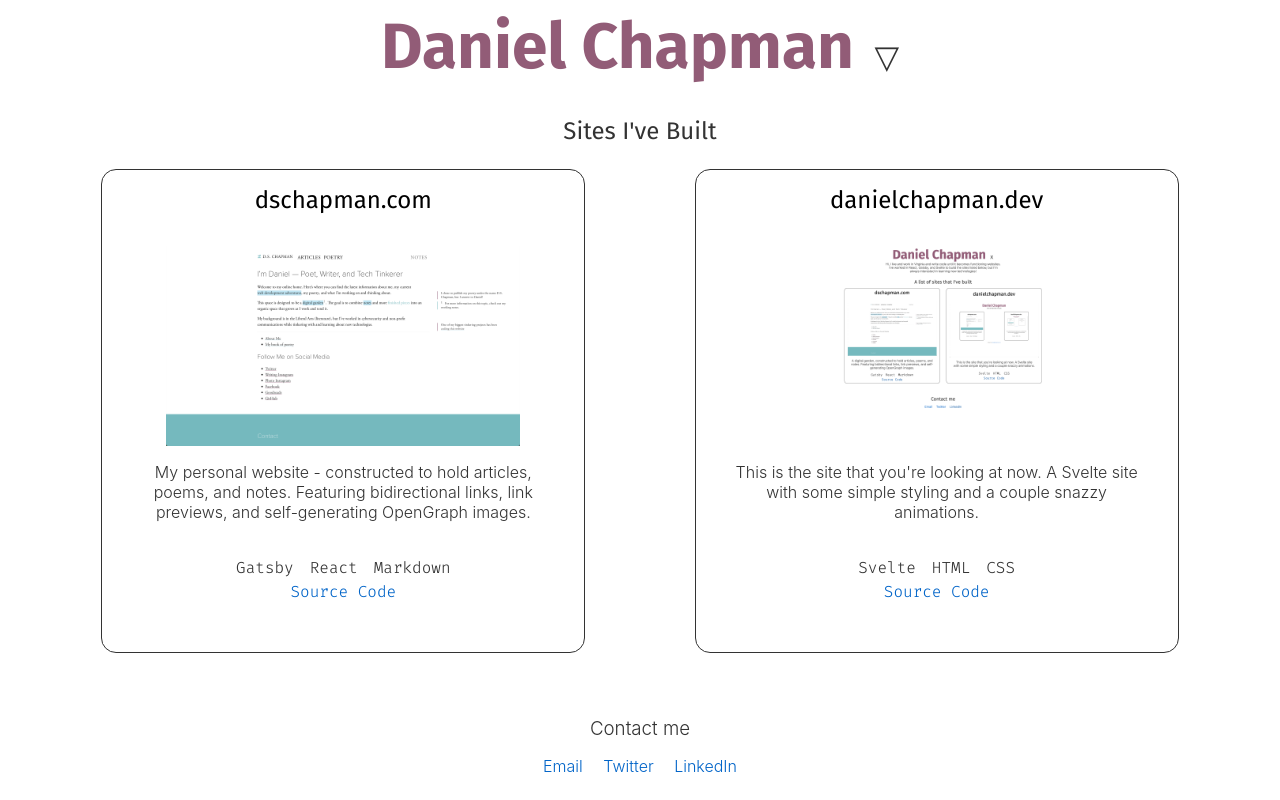
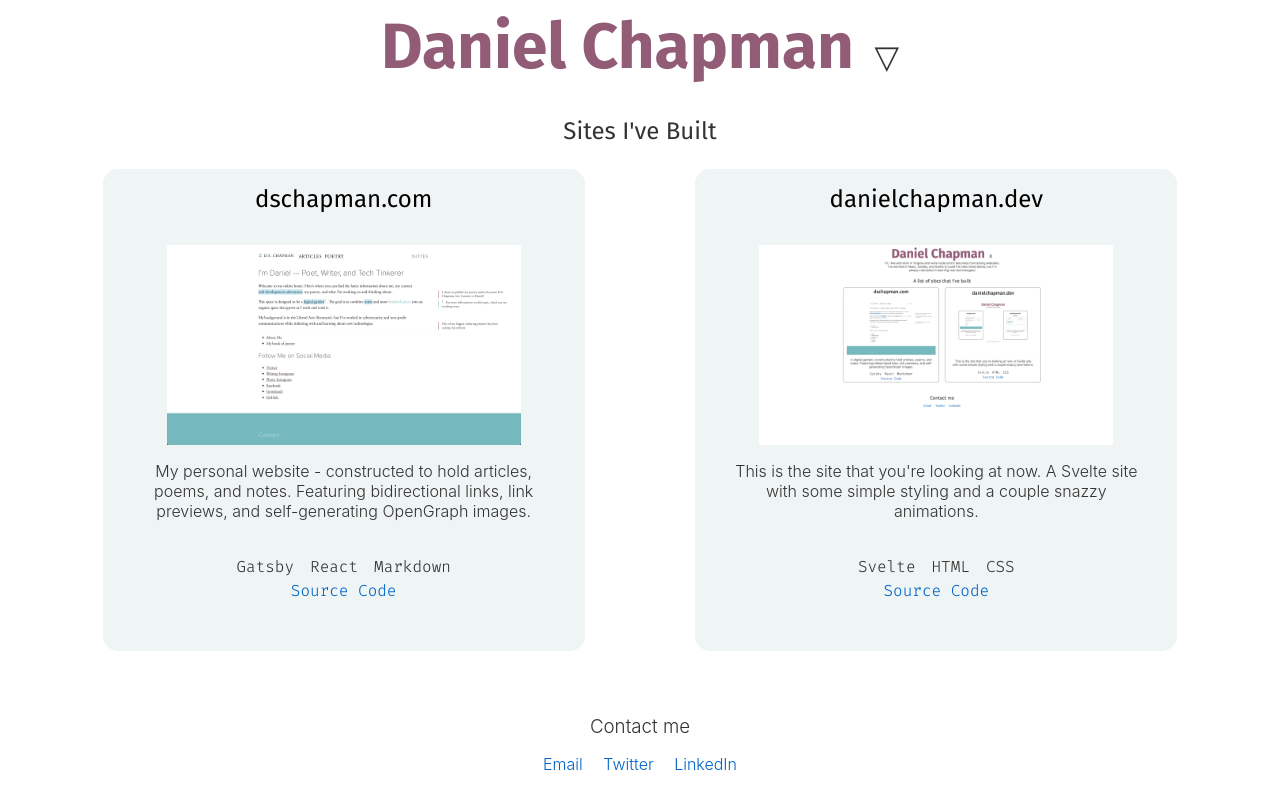
Before and after one commit to dschapman/danielchapman-dev, a Svelte app: page / in a window 1280 px wide. Built offline with nearby package versions, Linux system fonts and the light colour scheme.

Commit message:
style: change background on cards

```diff
--- a/src/Bio.svelte
+++ b/src/Bio.svelte
@@ -34,8 +34,10 @@
     max-width: 600px;
     display: flex;
     justify-content: space-between;
-    margin-top: 2rem;
-    background-color: white;
+
+    padding: 2rem;
+    background-color: #eff4f5;
+    border-radius: 0px 0px 15px 15px;
   }
   .about .intro {
     flex: 1;
--- a/src/Project.svelte
+++ b/src/Project.svelte
@@ -60,9 +60,7 @@
     display: flex;
     flex-direction: column;
     border-radius: 15px;
-    background-color: white;
-    border: solid;
-    border-width: thin;
+    background-color: #eff4f5;
     margin: 1rem;
     padding: 1rem;
     min-width: 300px;
```
